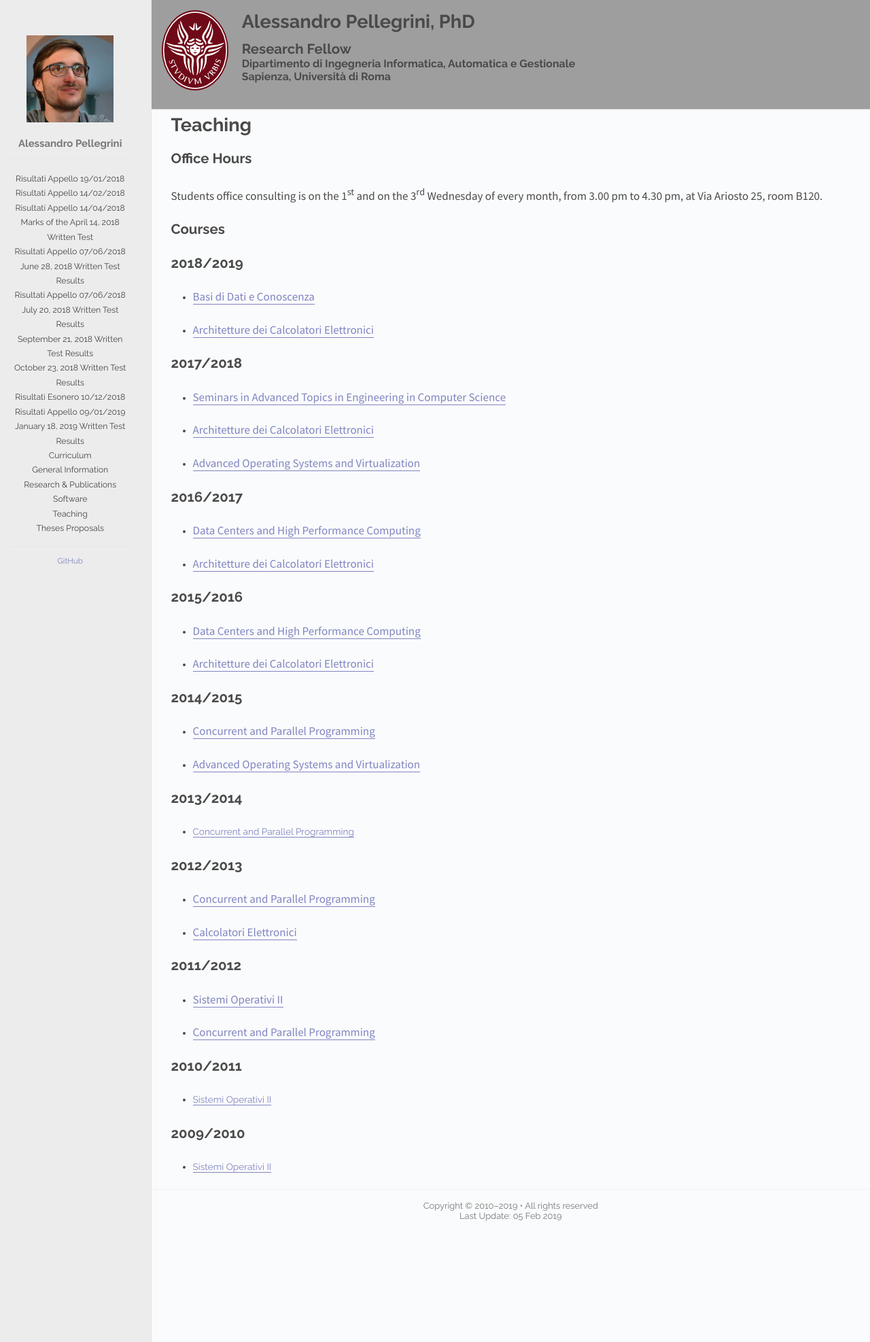
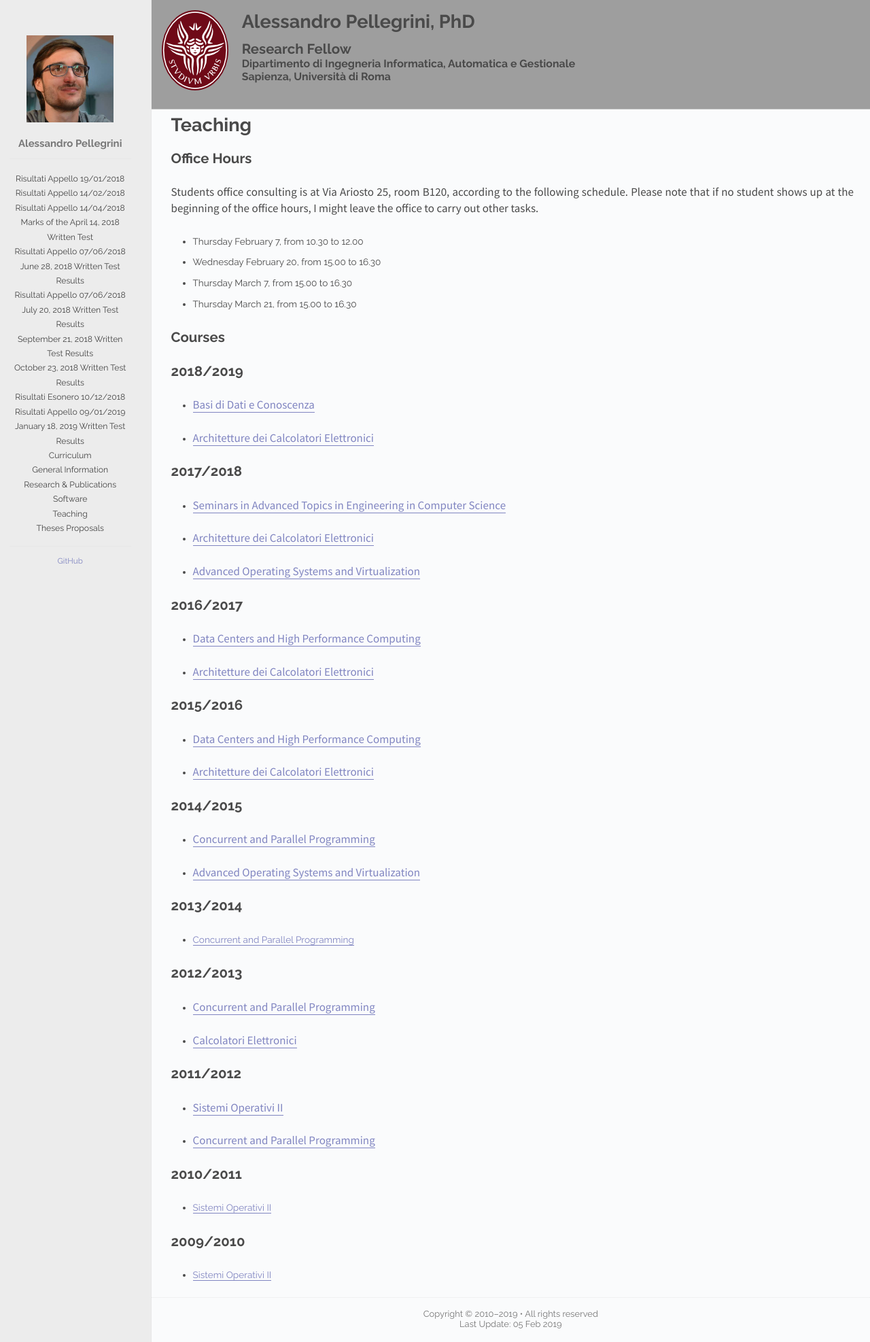
Before and after one commit to alessandropellegrini/personal-website, a Jekyll site: the page built from teaching.md, in a window 1280 px wide. Shown: the whole page at 68% size. Built offline with Jekyll 4.4.1, drawn with Linux system fonts in a browser that asks for light colours.

Commit message:
Update office hours
Signed-off-by: Alessandro Pellegrini <pellegrini@dis.uniroma1.it>

```diff
--- a/teaching.md
+++ b/teaching.md
@@ -7,15 +7,15 @@ permalink: /teaching/
 Office Hours
 ------------
 
-Students office consulting is on the 1<sup>st</sup> and on the 3<sup>rd</sup> Wednesday of every month, from 3.00 pm to 4.30 pm, at Via Ariosto 25, room B120.
+Students office consulting is at Via Ariosto 25, room B120, according to the following schedule. Please note that if no student shows up at the beginning of the office hours, I might leave the office to carry out other tasks.
+
+* Thursday February 7, from 10.30 to 12.00
+* Wednesday February 20, from 15.00 to 16.30
+* Thursday March 7, from 15.00 to 16.30
+* Thursday March 21, from 15.00 to 16.30
 
 <span style="color: red; font-weight: bold;">
 </span>
-
-[//]: # (Office hours are suspended until the end of April.)
-
-[//]: # (Students are received **upon appointment only**.    )
-[//]: # (Please contact me via email to request an appointment.)
 
 
 Courses
```
